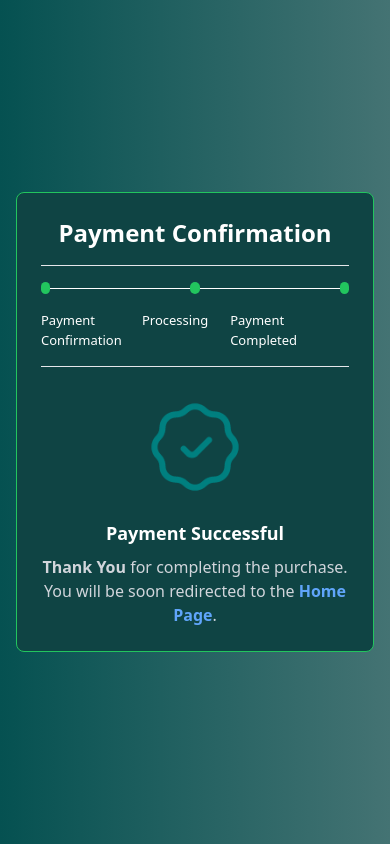
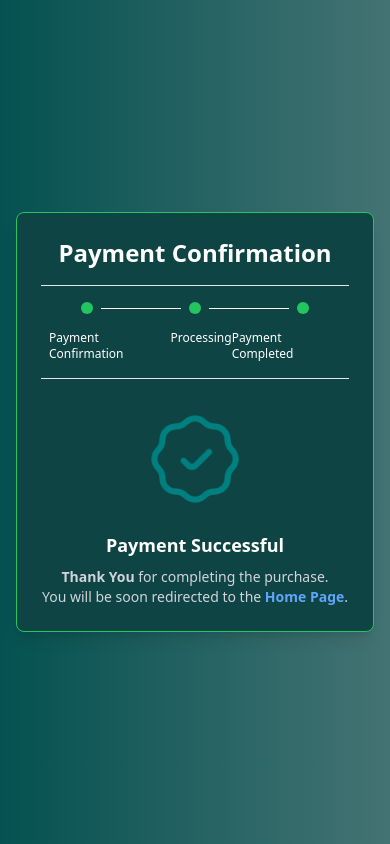
Before and after one commit to clawlawyers/claw-payment-gateway-frontend, a React (Vite) app: page /success/1/1 in a window 390 px wide. Built offline with nearby package versions, Linux system fonts and the light colour scheme.

Commit message:
make mobile responsive

```diff
--- a/src/components/Successfully.jsx
+++ b/src/components/Successfully.jsx
@@ -19,43 +19,43 @@ export default function PaymentConfirmation() {
       });
      `;
     document.body.appendChild(script);
-  });
+  }, []);
 
   return (
     <div className="min-h-screen flex justify-center items-center bg-gradient-to-r from-[#055151] to-[#447373] p-4">
-      <div className="h-[90%] w-full max-w-3xl bg-[#0f4444] p-6 rounded-lg border border-green-500 text-white">
+      <div className="h-auto w-full max-w-3xl bg-[#0f4444] p-6 rounded-lg border border-green-500 text-white shadow-lg">
         <h2 className="text-2xl font-semibold text-center">
           Payment Confirmation
         </h2>
         <hr className="text-white w-full mt-4" />
 
-        <div className="flex items-center justify-center my-4 gap-0 w-full">
-          <div className="sm:w-4 w-4 sm:h-4 h-3 bg-green-500 rounded-full"></div>
-          <div className="w-60 h-[1px] bg-white"></div>
-          <div className="sm:w-4 w-4 sm:h-4 h-3 bg-green-500 rounded-full"></div>
-          <div className="w-60 h-[1px] bg-white"></div>
-          <div className="sm:w-4 w-4 sm:h-4 h-3 bg-green-500 rounded-full"></div>
+        {/* Progress Bar */}
+        <div className="flex items-center justify-center my-4 gap-2 w-full">
+          <div className="w-3 h-3 sm:w-4 sm:h-4 bg-green-500 rounded-full"></div>
+          <div className="w-20 sm:w-60 h-[1px] bg-white"></div>
+          <div className="w-3 h-3 sm:w-4 sm:h-4 bg-green-500 rounded-full"></div>
+          <div className="w-20 sm:w-60 h-[1px] bg-white"></div>
+          <div className="w-3 h-3 sm:w-4 sm:h-4 bg-green-500 rounded-full"></div>
         </div>
 
-        <div className="flex justify-between text-gray-400 text-sm">
-          <span className="text-white sm:ml-8 sm:text-[15px] text-[13px]">
-            Payment Confirmation
-          </span>
-          <span className="text-white sm:text-[15px] text-[13px] mr-[22px]">
-            Processing
-          </span>
-          <span className="text-white sm:text-[15px] text-[13px] mr-[28px]">
-            Payment Completed
-          </span>
+        <div className="flex justify-between text-gray-400 text-xs sm:text-sm">
+          <span className="text-white ml-2 sm:ml-8">Payment Confirmation</span>
+          <span className="text-white">Processing</span>
+          <span className="text-white mr-2 sm:mr-8">Payment Completed</span>
         </div>
         <hr className="text-white w-full mt-4" />
 
+        {/* Content */}
         <div className="flex flex-col items-center mt-6">
-          <img src={Imglogo} alt="Payment Successful" className="h-28 w-28" />
+          <img
+            src={Imglogo}
+            alt="Payment Successful"
+            className="h-28 w-28 sm:h-44 sm:w-44"
+          />
           <h3 className="text-lg text-white font-bold mt-4">
             Payment Successful
           </h3>
-          <p className="text-gray-300 mt-2 text-center">
+          <p className="text-gray-300 mt-2 text-center text-sm sm:text-base">
             <strong>Thank You</strong> for completing the purchase.
             <br />
             You will be soon redirected to the{" "}
```
